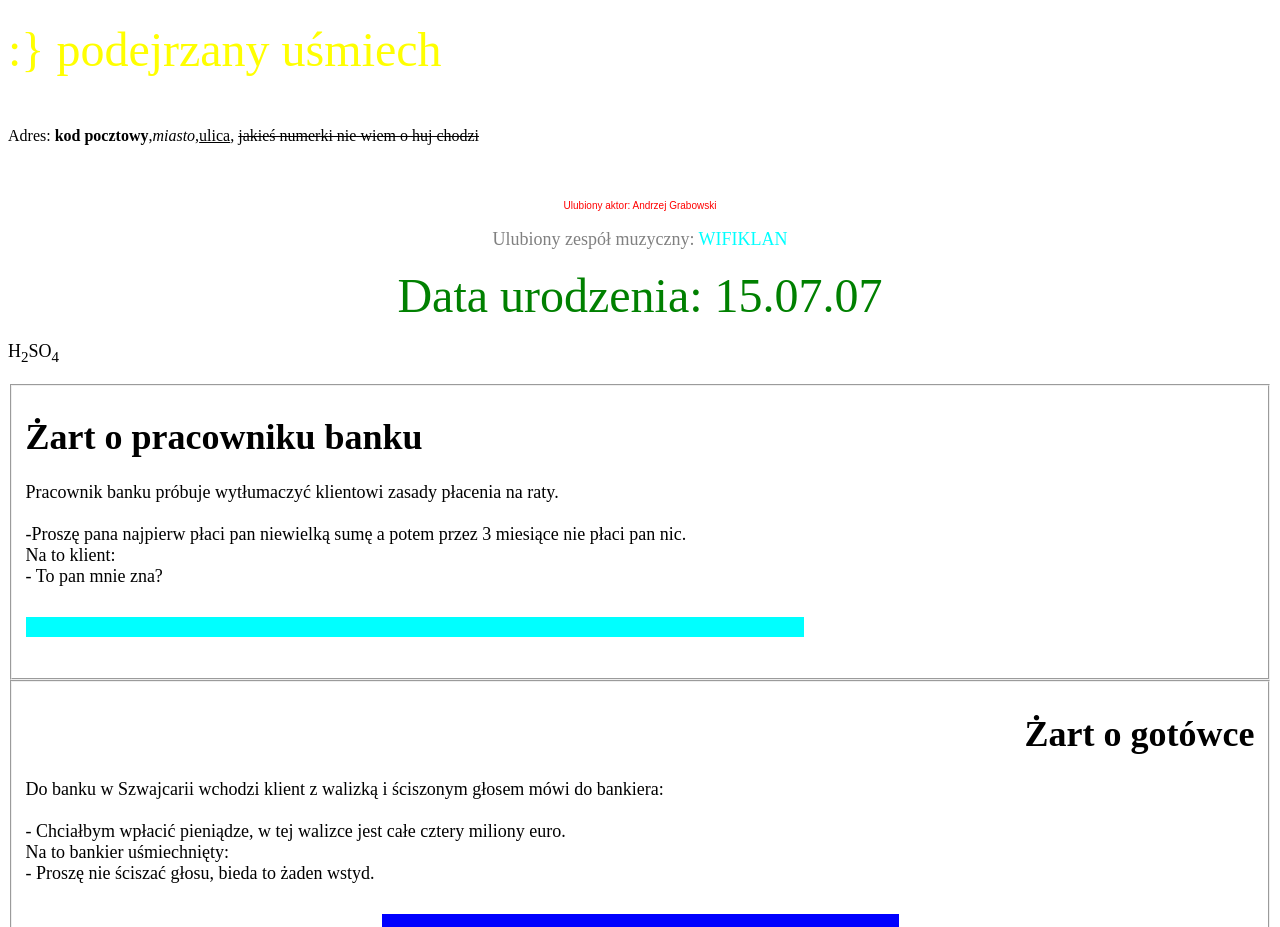
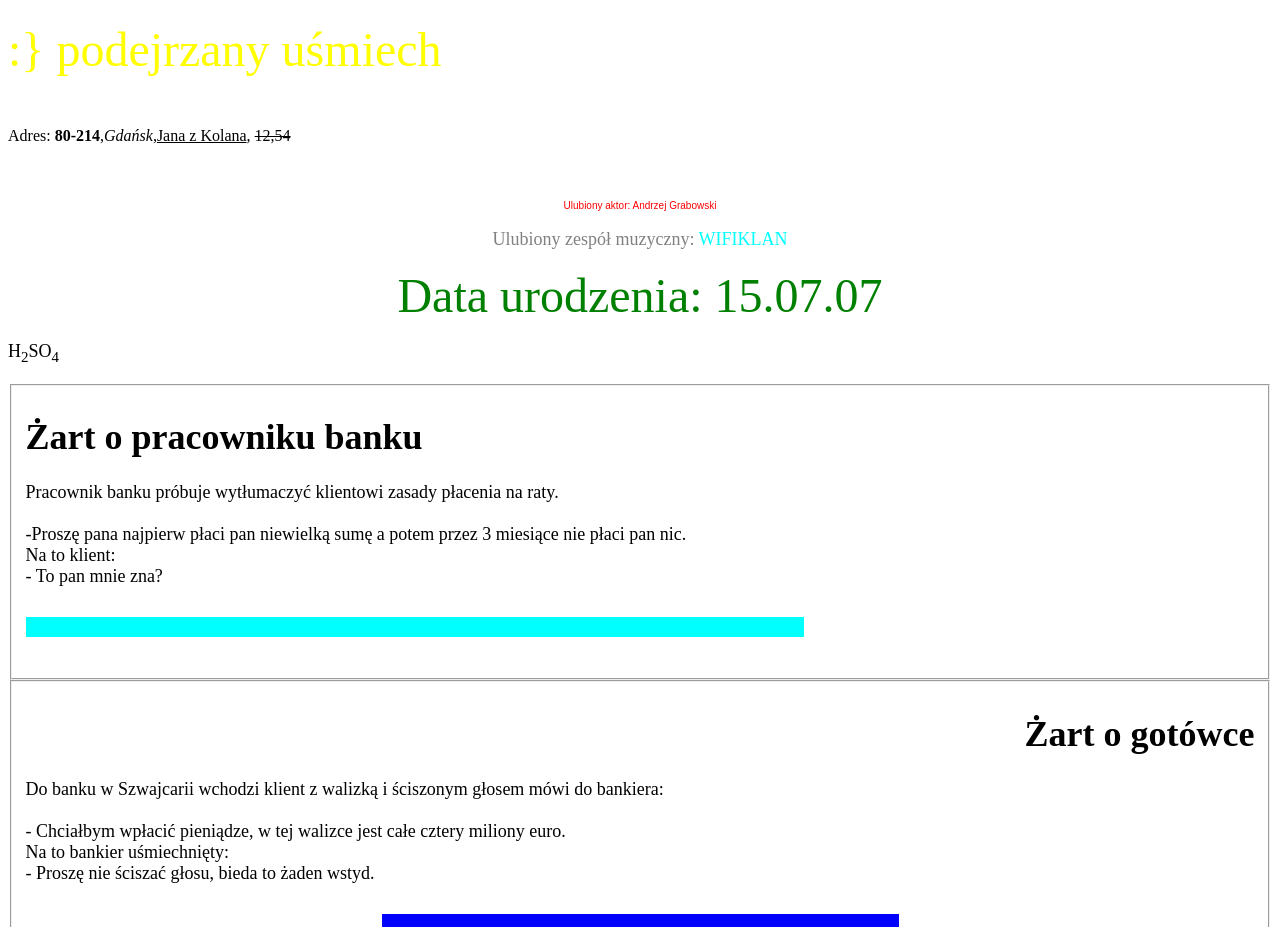
Before and after one commit to eoeodziad2137/eo-Dziad-leci, a plain HTML site: page index.html in a window 1280 px wide. Shown: the part 1560-2487 px from the top of the page. Drawn offline with Linux system fonts and the light colour scheme.

Commit message:
Update index.html

```diff
--- a/index.html
+++ b/index.html
@@ -4,6 +4,7 @@
      <head>
      <meta charset="utf-8">
       <title>Stanisław Bogdan 1p4 </title>
+       		<meta name="desctription" content= "opisik elegancki">
  </head>
      <body>
          <p align="left"> <font color="cyan" size="14" face="Arial"> Stanisław </font> </p> <br>
@@ -26,7 +27,7 @@
          <p align="left"> <font color="blue" size="1" face="Times New Romann"> :# eoeo </font> </p> <br>
          <p align="left"> <font color="yellow" size="7" face="Times New Romann"> :} podejrzany uśmiech </font> </p> <br>
 
-         <p align="left"> Adres: <b>kod pocztowy</b>,<i>miasto</i>,<u>ulica</u>, <strike>jakieś numerki nie wiem o huj chodzi</strike> </p><br>
+         <p align="left"> Adres: <b>80-214</b>,<i>Gdańsk</i>,<u>Jana z Kolana</u>, <strike>12,54</strike> </p><br>
          <center> <p> <font color="red" size="1" face="Arial">Ulubiony aktor: Andrzej Grabowski </font> <br> </p> </center>
          <center> <p> <font color="grey" size="4" face="Times New Roman">Ulubiony zespół muzyczny: <font color="cyan">WIFIKLAN<font> </font> <br> </p> </center>
          <center> <p> <font color="green" size="7" face="Times New Roman">Data urodzenia: 15.07.07 </font> <br> </p> </center>
@@ -83,7 +84,5 @@
                  <br>
                  Bogdan&nbsp;&nbsp;&nbsp;&nbsp;&nbsp;&nbsp;&nbsp;&nbsp;&nbsp;&nbsp;&nbsp;&nbsp;Stanisław
 
-
-
 </body>
 </html>
```
